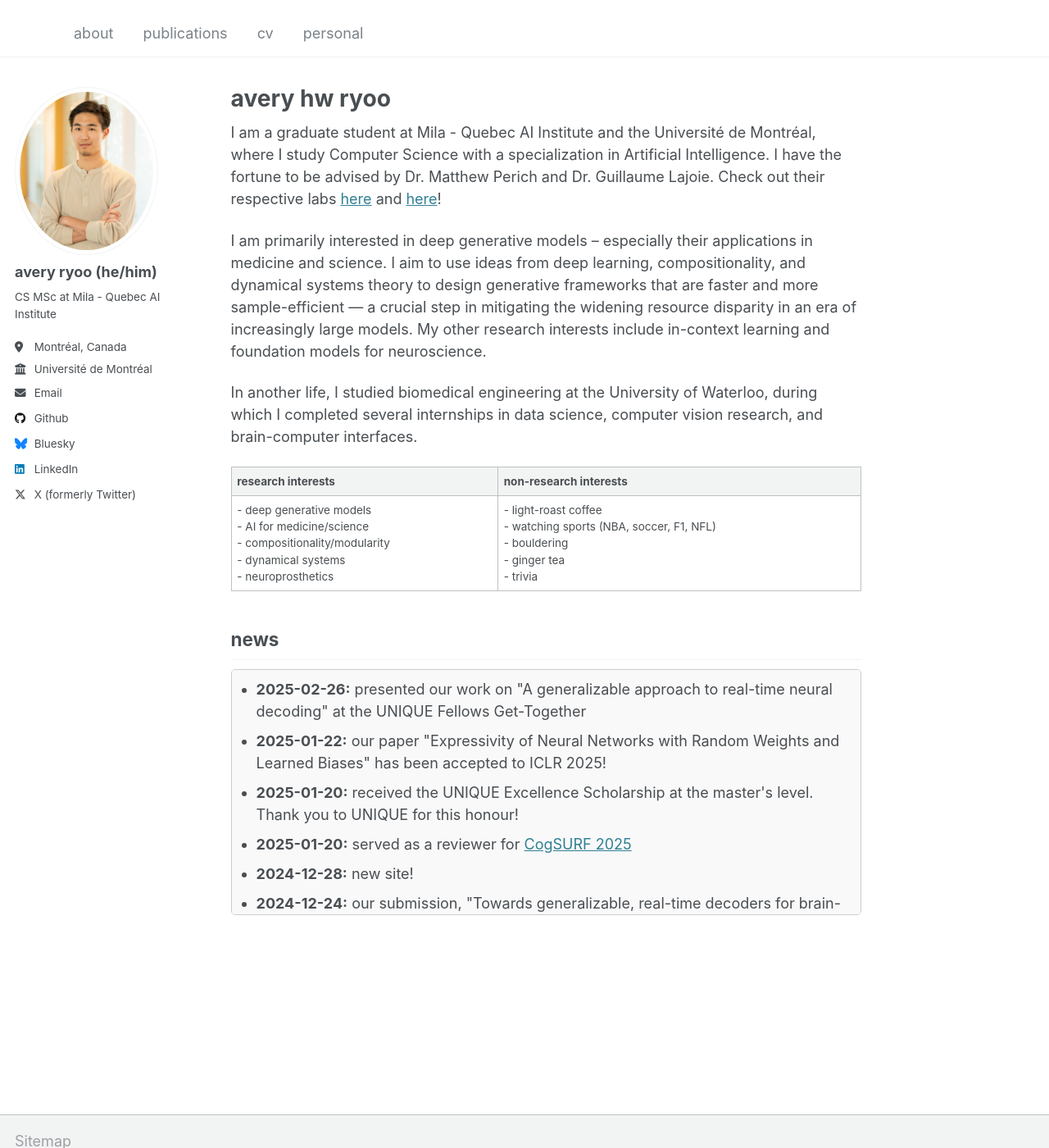
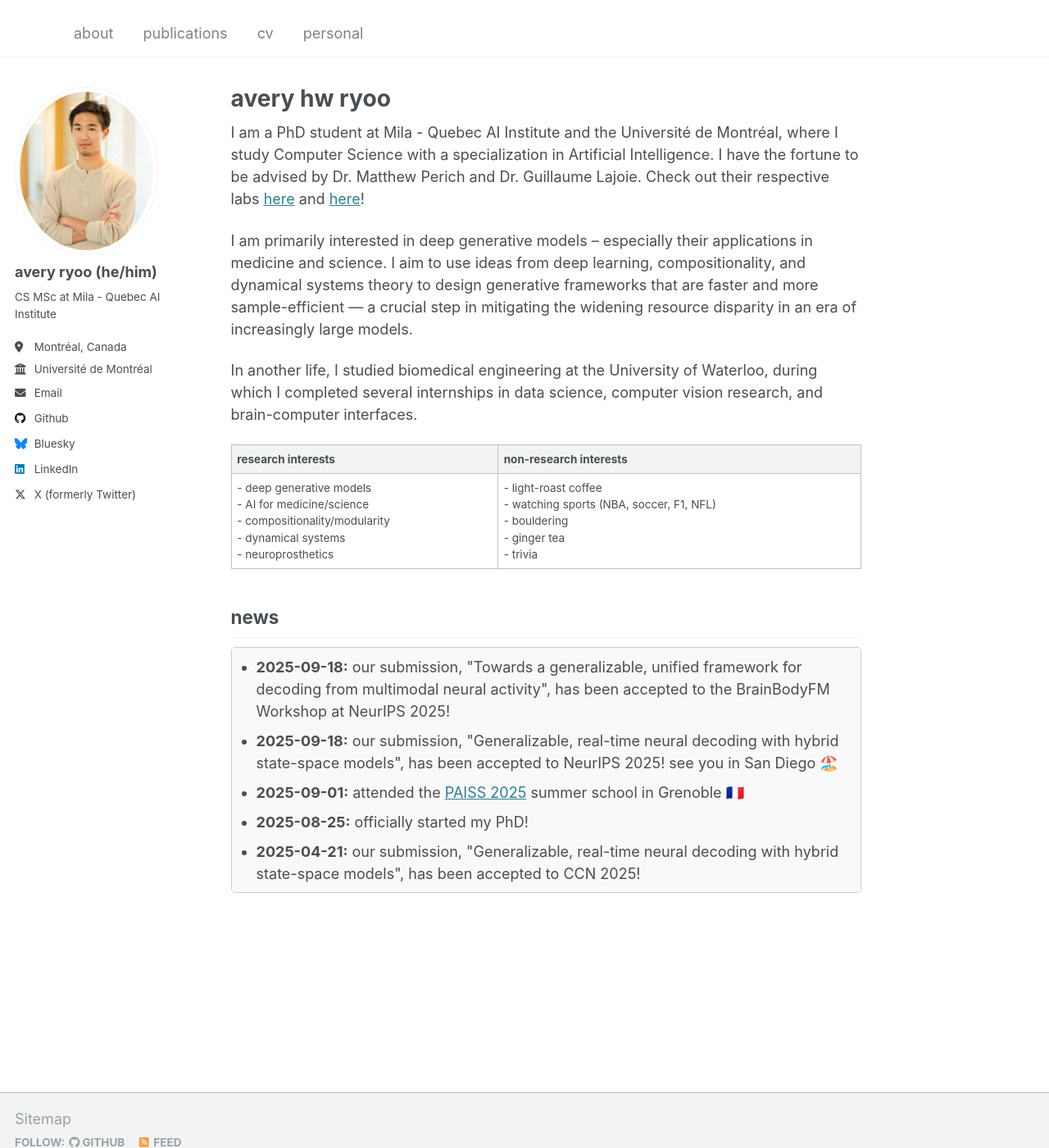
Before and after one commit to averyryoo/averyryoo.github.io, a Jekyll site: the page built from _pages/about.md, in a window 1280 px wide and 1400 px high. Shown: the whole window at 82% size. Built offline with Jekyll 4.4.1, drawn with Linux system fonts in a browser that asks for light colours.

Commit message:
more info

```diff
--- a/_pages/about.md
+++ b/_pages/about.md
@@ -7,9 +7,9 @@ redirect_from:
   - /about.html
 ---
 
-I am a graduate student at Mila - Quebec AI Institute and the Université de Montréal, where I study Computer Science with a specialization in Artificial Intelligence. I have the fortune to be advised by Dr. Matthew Perich and Dr. Guillaume Lajoie. Check out their respective labs [here](https://sinthlab.quebec) and [here](https://www.guillaumelajoie.com)!
+I am a PhD student at Mila - Quebec AI Institute and the Université de Montréal, where I study Computer Science with a specialization in Artificial Intelligence. I have the fortune to be advised by Dr. Matthew Perich and Dr. Guillaume Lajoie. Check out their respective labs [here](https://sinthlab.quebec) and [here](https://www.guillaumelajoie.com)!
 
-I am primarily interested in deep generative models -- especially their applications in medicine and science. I aim to use ideas from deep learning, compositionality, and dynamical systems theory to design generative frameworks that are faster and more sample-efficient — a crucial step in mitigating the widening resource disparity in an era of increasingly large models. My other research interests include in-context learning and foundation models for neuroscience.
+I am primarily interested in deep generative models -- especially their applications in medicine and science. I aim to use ideas from deep learning, compositionality, and dynamical systems theory to design generative frameworks that are faster and more sample-efficient — a crucial step in mitigating the widening resource disparity in an era of increasingly large models.
 
 <!-- Primarily, I am interested in understanding and bridging the gap between natural and artificial intelligence. In particular, I am intrigued by how effortlessly humans use **multimodal perception** and **compositional generalization** to reason and rapidly learn new tasks given little to no information -- abilities that mostly elude our most powerful AI models. Currently, I am working on input-driven continual learning and real-time decoding for brain-computer interfaces. -->
 
@@ -52,6 +52,12 @@ In another life, I studied biomedical engineering at the University of Waterloo,
 ## news
 <div style="max-height: 300px; overflow-y: auto; border: 1px solid #ccc; padding: 10px; border-radius: 5px; background: #f9f9f9;">
   <ul style="padding-left: 20px; margin: 0;">
+    <li><b>2025-09-18:</b> our submission, "Towards a generalizable, unified framework for decoding from multimodal neural activity", has been accepted to the BrainBodyFM Workshop at NeurIPS 2025!</li>
+    <li><b>2025-09-18:</b> our submission, "Generalizable, real-time neural decoding with hybrid state-space models", has been accepted to NeurIPS 2025! see you in San Diego 🏖️</li>
+    <li><b>2025-09-01:</b> attended the <a href="https://paiss.inria.fr/">PAISS 2025</a> summer school in Grenoble 🇫🇷</li>
+    <li><b>2025-08-25:</b> officially started my PhD!</li>
+    <li><b>2025-04-21:</b> our submission, "Generalizable, real-time neural decoding with hybrid state-space models", has been accepted to CCN 2025!</li>
+    <li><b>2025-04-11:</b> presented our work on "A generalizable approach to real-time neural decoding" at the Mila Neural-AI Reading Group</li>
     <li><b>2025-02-26:</b> presented our work on "A generalizable approach to real-time neural decoding" at the UNIQUE Fellows Get-Together</li>
     <li><b>2025-01-22:</b> our paper "Expressivity of Neural Networks with Random Weights and Learned Biases" has been accepted to ICLR 2025!</li>
     <li><b>2025-01-20:</b> received the UNIQUE Excellence Scholarship at the master's level. Thank you to UNIQUE for this honour!</li>
```
